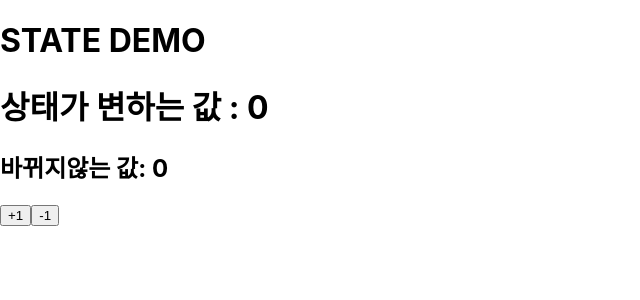
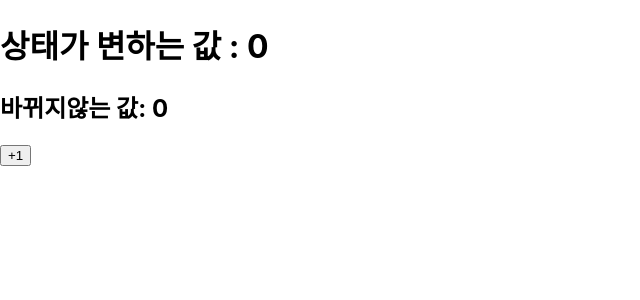
Before and after one commit to bohyun611kim/hello-react, a React (Create React App) app: page / in a window 1280 px wide. Shown: the top 300 px of the page, without its empty margins (0-640 px from the left). Built offline with nearby package versions, Linux system fonts and the light colour scheme.

Commit message:
state 실습4  this.setState

```diff
--- a/src/Counter.js
+++ b/src/Counter.js
@@ -1,37 +1,29 @@
 import React, { Component } from 'react';
 
 class Counter extends Component {
-    constructor(props) {
-        super(props);
-        // 초기값 설정
-        this.state = {
-            number: 0,
-            fixedNumber: 0,
-        };
-    }
+    // constructor에서 꺼내기
+    state = {
+        number: 0,
+        fixedNumber: 0,
+    };
 
     render() {
         console.log(this.state);
         const { number, fixedNumber } = this.state;
         return (
             <div>
-                <h1>STATE DEMO </h1>
                 <h1>상태가 변하는 값 : {number}</h1>
                 <h2>바뀌지않는 값: {fixedNumber}</h2>
                 <button
                     onClick={() => {
-                        this.setState({ number: number + 1 });
+                        this.setState((prevState) => {
+                            return {
+                                number: prevState.number + 1,
+                            };
+                        });
                     }}
                 >
                     <span>+1</span>
-                </button>
-
-                <button
-                    onClick={() => {
-                        this.setState({ number: number - 1 });
-                    }}
-                >
-                    <span>-1</span>
                 </button>
             </div>
         );
```
